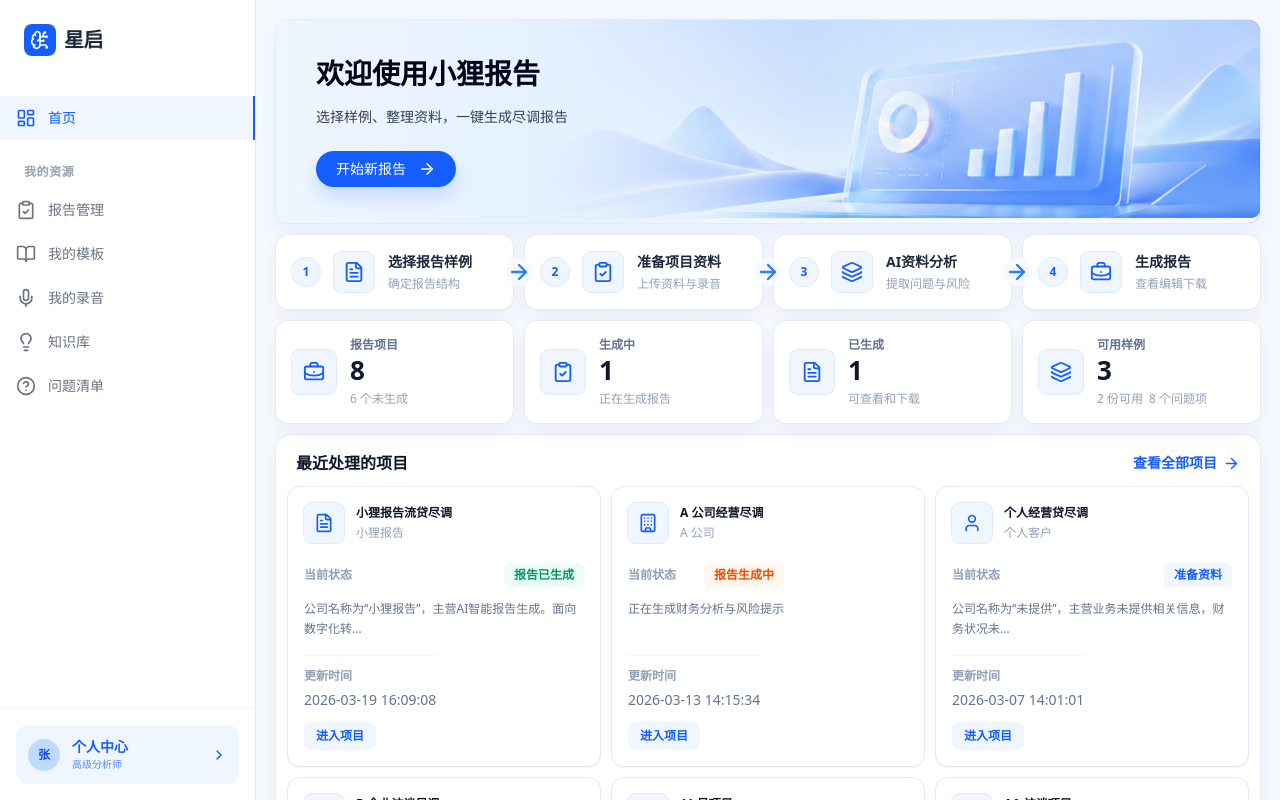
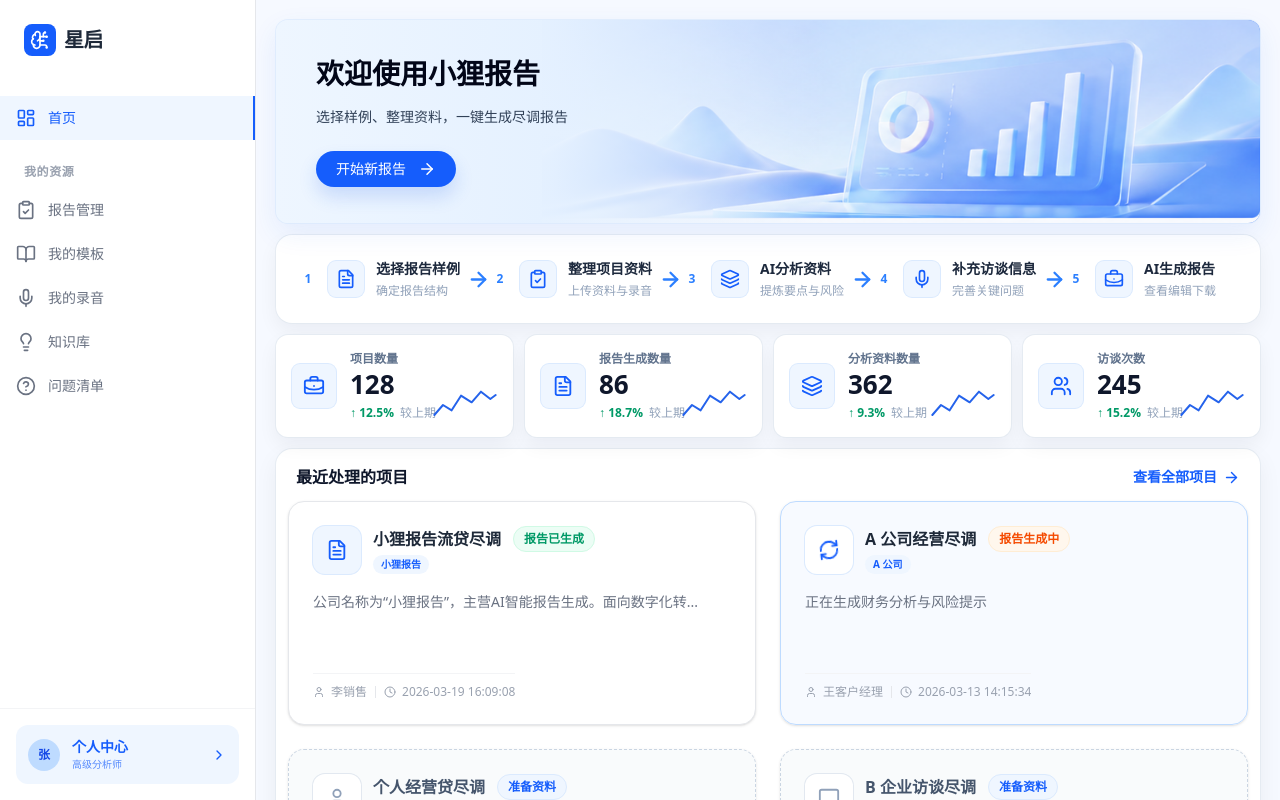
Before and after one commit to liukun011/PCxiaolibaogao, a React (Vite) app: page / in a window 1280 px wide. Built offline with nearby package versions, Linux system fonts and the light colour scheme.

Commit message:
继续优化首页内容布局

```diff
--- a/src/HomeView.tsx
+++ b/src/HomeView.tsx
@@ -2,9 +2,14 @@ import React, { useEffect, useMemo, useState } from "react";
 import {
   ArrowRight,
   BriefcaseBusiness,
+  Clock,
   ClipboardCheck,
   FileText,
   Layers3,
+  Mic,
+  RefreshCw,
+  User,
+  Users,
   type LucideIcon,
 } from "lucide-react";
 import type { QuestionCollection, TemplateItem } from "./shared/templateData";
@@ -28,30 +33,28 @@ type HomeViewProps = {
 
 const statusMeta: Record<
   ReportProjectStatus,
-  { phase: string; action: string; chipClassName: string }
+  { phase: string; chipClassName: string }
 > = {
   pending: {
     phase: "准备资料",
-    action: "进入项目",
-    chipClassName: "bg-blue-50 text-blue-600",
+    chipClassName: "border-blue-100 bg-blue-50 text-blue-600",
   },
   generating: {
     phase: "报告生成中",
-    action: "进入项目",
-    chipClassName: "bg-orange-50 text-orange-600",
+    chipClassName: "border-orange-100 bg-orange-50 text-orange-600",
   },
   generated: {
     phase: "报告已生成",
-    action: "进入项目",
-    chipClassName: "bg-emerald-50 text-emerald-600",
+    chipClassName: "border-emerald-100 bg-emerald-50 text-emerald-600",
   },
 };
 
 const workflowItems = [
   { step: "1", title: "选择报告样例", desc: "确定报告结构", icon: FileText },
-  { step: "2", title: "准备项目资料", desc: "上传资料与录音", icon: ClipboardCheck },
-  { step: "3", title: "AI资料分析", desc: "提取问题与风险", icon: Layers3 },
-  { step: "4", title: "生成报告", desc: "查看编辑下载", icon: BriefcaseBusiness },
+  { step: "2", title: "整理项目资料", desc: "上传资料与录音", icon: ClipboardCheck },
+  { step: "3", title: "AI分析资料", desc: "提炼要点与风险", icon: Layers3 },
+  { step: "4", title: "补充访谈信息", desc: "完善关键问题", icon: Mic },
+  { step: "5", title: "AI生成报告", desc: "查看编辑下载", icon: BriefcaseBusiness },
 ];
 
 export const HomeView: React.FC<HomeViewProps> = ({
@@ -97,36 +100,31 @@ export const HomeView: React.FC<HomeViewProps> = ({
     [generatedReportIds, projects],
   );
 
-  const generatingCount = projectRows.filter((item) => item.status === "generating").length;
-  const generatedCount = projectRows.filter((item) => item.status === "generated").length;
-  const pendingCount = projectRows.filter((item) => item.status === "pending").length;
-  const recentProjects = projectRows.slice(0, 6);
-  const totalQuestionCount = questionCollections.reduce((total, collection) => total + collection.questions.length, 0);
-  const enabledTemplateCount = templates.filter((template) => template.status === "enabled").length;
+  const recentProjects = projectRows.slice(0, 4);
   const statItems = [
     {
-      title: "报告项目",
-      value: String(projects.length),
-      detail: `${pendingCount} 个未生成`,
+      title: "项目数量",
+      value: "128",
+      change: "12.5%",
       icon: BriefcaseBusiness,
     },
     {
-      title: "生成中",
-      value: String(generatingCount),
-      detail: "正在生成报告",
-      icon: ClipboardCheck,
-    },
-    {
-      title: "已生成",
-      value: String(generatedCount),
-      detail: "可查看和下载",
+      title: "报告生成数量",
+      value: "86",
+      change: "18.7%",
       icon: FileText,
     },
     {
-      title: "可用样例",
-      value: String(templates.length),
-      detail: `${enabledTemplateCount} 份可用`,
+      title: "分析资料数量",
+      value: "362",
+      change: "9.3%",
       icon: Layers3,
+    },
+    {
+      title: "访谈次数",
+      value: "245",
+      change: "15.2%",
+      icon: Users,
     },
   ];
 
@@ -168,26 +166,24 @@ export const HomeView: React.FC<HomeViewProps> = ({
           </div>
         </section>
 
-        <section className="grid shrink-0 grid-cols-1 gap-3 sm:grid-cols-2 xl:grid-cols-4">
+        <section className="shrink-0 rounded-2xl bg-white px-4 py-3 shadow-[0_8px_20px_rgba(15,23,42,0.055)] ring-1 ring-slate-200/70">
+          <div className="grid grid-cols-1 gap-2 sm:grid-cols-2 xl:grid-cols-5">
             {workflowItems.map((item, index) => (
               <div key={item.step} className="relative">
                 <WorkflowCard {...item} />
                 {index < workflowItems.length - 1 && (
-                <span className="pointer-events-none absolute -right-5 top-1/2 z-10 hidden h-7 w-7 -translate-y-1/2 items-center justify-center rounded-full bg-[#f6f9ff] text-blue-500 xl:flex">
-                  <ArrowRight size={24} strokeWidth={2.4} />
+                  <span className="pointer-events-none absolute -right-4 top-1/2 z-10 hidden h-7 w-7 -translate-y-1/2 items-center justify-center rounded-full bg-white text-blue-500 xl:flex">
+                    <ArrowRight size={23} strokeWidth={2.4} />
                   </span>
                 )}
               </div>
             ))}
+          </div>
         </section>
 
         <section className="grid shrink-0 grid-cols-1 gap-3 sm:grid-cols-2 xl:grid-cols-4">
-          {statItems.map((item, index) => (
-            <StatCard
-              key={item.title}
-              {...item}
-              subDetail={index === 3 ? `${totalQuestionCount} 个问题项` : undefined}
-            />
+          {statItems.map((item) => (
+            <StatCard key={item.title} {...item} />
           ))}
         </section>
 
@@ -204,7 +200,7 @@ export const HomeView: React.FC<HomeViewProps> = ({
             </button>
           </div>
 
-          <div className="grid auto-rows-max grid-cols-1 items-start gap-3 sm:grid-cols-2 lg:grid-cols-3 2xl:grid-cols-6">
+          <div className="grid auto-rows-max grid-cols-1 items-start gap-6 md:grid-cols-2 2xl:grid-cols-4">
             {recentProjects.map((projectCard) => (
               <ProjectCard
                 key={projectCard.project.id}
@@ -226,12 +222,12 @@ const WorkflowCard: React.FC<{
   desc: string;
   icon: LucideIcon;
 }> = ({ step, title, desc, icon: Icon }) => (
-  <div className="flex min-h-[68px] items-center gap-3.5 rounded-xl bg-white px-4 shadow-[0_8px_20px_rgba(15,23,42,0.055)] ring-1 ring-slate-200/70 xl:min-h-[74px]">
-    <span className="flex h-7 w-7 shrink-0 items-center justify-center rounded-full bg-blue-50 text-xs font-semibold text-blue-600 ring-1 ring-blue-100">
+  <div className="flex min-h-[58px] items-center gap-3 rounded-xl px-2 xl:min-h-[64px]">
+    <span className="flex w-4 shrink-0 items-center justify-center text-xs font-semibold text-blue-500">
       {step}
     </span>
-    <span className="flex h-10 w-10 shrink-0 items-center justify-center rounded-lg bg-blue-50 text-blue-600 ring-1 ring-blue-100">
-      <Icon size={22} strokeWidth={2} />
+    <span className="flex h-9 w-9 shrink-0 items-center justify-center rounded-lg bg-blue-50 text-blue-600 ring-1 ring-blue-100">
+      <Icon size={20} strokeWidth={2} />
     </span>
     <span className="min-w-0">
       <h3 className="whitespace-nowrap text-sm font-semibold tracking-normal text-slate-800">{title}</h3>
@@ -243,25 +239,39 @@ const WorkflowCard: React.FC<{
 const StatCard: React.FC<{
   title: string;
   value: string;
-  detail: string;
-  subDetail?: string;
+  change: string;
   icon: LucideIcon;
-}> = ({ title, value, detail, subDetail, icon: Icon }) => (
+}> = ({ title, value, change, icon: Icon }) => (
   <div className="relative min-h-[88px] overflow-hidden rounded-xl bg-white p-4 shadow-[0_8px_20px_rgba(15,23,42,0.055)] ring-1 ring-slate-200/70 xl:min-h-[96px]">
     <div className="flex items-center gap-3.5">
       <span className="flex h-11 w-11 shrink-0 items-center justify-center rounded-lg bg-blue-50 text-blue-600 ring-1 ring-blue-100">
         <Icon size={22} strokeWidth={2} />
       </span>
-      <div className="min-w-0">
+      <div className="min-w-0 pr-20">
         <p className="whitespace-nowrap text-xs font-semibold text-slate-500">{title}</p>
         <div className="mt-1 text-[26px] font-semibold leading-none tracking-normal text-slate-900">{value}</div>
         <div className="mt-2 flex min-w-0 items-center gap-1.5 whitespace-nowrap text-xs text-slate-400">
-          <span className="truncate">{detail}</span>
-          {subDetail && <span className="truncate">{subDetail}</span>}
+          <span className="font-semibold text-emerald-600">↑ {change}</span>
+          <span>较上期</span>
         </div>
       </div>
     </div>
+    <div className="absolute bottom-4 right-4 hidden h-8 w-16 items-end lg:flex 2xl:w-20">
+      <Sparkline />
     </div>
+  </div>
+);
+
+const Sparkline: React.FC = () => (
+  <svg viewBox="0 0 96 48" className="h-full w-full" fill="none" aria-hidden="true">
+    <path
+      d="M2 39 L15 24 L28 32 L42 10 L58 20 L72 4 L86 15 L94 9"
+      stroke="#2563eb"
+      strokeWidth="3"
+      strokeLinecap="round"
+      strokeLinejoin="round"
+    />
+  </svg>
 );
 
 const ProjectCard: React.FC<{
@@ -271,44 +281,79 @@ const ProjectCard: React.FC<{
 }> = ({ project, status, onClick }) => {
   const meta = statusMeta[status];
   const Icon = project.icon;
+  const isGenerating = status === "generating";
+  const isGenerated = status === "generated";
 
   return (
     <button
       type="button"
       onClick={onClick}
-      className="group flex min-h-[216px] flex-col rounded-xl bg-white p-4 text-left shadow-sm ring-1 ring-slate-200/80 transition hover:-translate-y-0.5 hover:shadow-md hover:ring-blue-200 2xl:min-h-[232px]"
+      className={`group flex h-56 cursor-pointer flex-col rounded-2xl border p-6 text-left transition-all hover:-translate-y-1 ${
+        isGenerating
+          ? "border-blue-200 bg-blue-50/50 shadow-sm hover:border-blue-300 hover:bg-white hover:shadow-lg"
+          : isGenerated
+            ? "border-gray-200 bg-white shadow-sm hover:border-blue-200 hover:shadow-lg"
+            : "border-dashed border-slate-300 bg-slate-50/80 shadow-sm hover:border-slate-400 hover:bg-white hover:shadow-md"
+      }`}
     >
-      <div className="flex items-start justify-between gap-3">
-        <div className="flex min-w-0 items-center gap-3">
-          <span className="flex h-10 w-10 shrink-0 items-center justify-center rounded-lg bg-blue-50 text-blue-600 ring-1 ring-blue-100">
-            <Icon size={20} />
+      <div className="mb-4 flex items-start justify-between gap-3">
+        <div className="flex min-w-0 flex-1 items-center gap-3">
+          <div
+            className={`flex h-12 w-12 shrink-0 items-center justify-center rounded-xl ring-1 ${
+              isGenerating
+                ? "bg-white text-blue-600 ring-blue-100"
+                : isGenerated
+                  ? "bg-blue-50 text-blue-600 ring-blue-100"
+                  : "bg-white text-slate-400 ring-slate-200"
+            }`}
+          >
+            {isGenerating ? <RefreshCw size={22} className="animate-spin" /> : <Icon size={22} />}
+          </div>
+          <div className="min-w-0 flex-1">
+            <h3
+              className={`truncate text-base font-bold ${status === "pending" ? "text-slate-600" : "text-gray-800"}`}
+              title={project.title}
+            >
+              {project.title}
+            </h3>
+            <div className="mt-1 flex min-w-0 flex-wrap items-center gap-1.5">
+              <span
+                className="max-w-full truncate rounded-full bg-blue-50 px-2 py-0.5 text-[10px] font-bold text-blue-600"
+                title={project.companyName}
+              >
+                {project.companyName || "未填写公司名称"}
               </span>
-          <div className="min-w-0">
-            <h3 className="truncate text-xs font-semibold text-slate-900">{project.title}</h3>
-            <p className="mt-1 text-xs font-medium text-slate-400">{project.companyName || "未填写企业"}</p>
             </div>
           </div>
         </div>
+        <span className={`shrink-0 rounded-full border px-2.5 py-1 text-xs font-bold ${meta.chipClassName}`}>
+          {meta.phase}
+        </span>
+      </div>
 
-      <div className="mt-5">
-        <div className="flex items-center justify-between gap-3 text-xs">
-          <span className="font-semibold text-slate-400">当前状态</span>
-          <span className={`rounded-md px-2.5 py-1 font-semibold ${meta.chipClassName}`}>{meta.phase}</span>
-        </div>
-        <p className="mt-3 line-clamp-2 min-h-[40px] text-xs leading-5 text-slate-500">
-          {status === "generating" ? project.reportStage || "报告正在生成" : project.desc || "暂无项目描述"}
+      <div className="min-h-0 flex-1">
+        <p
+          className={`line-clamp-3 text-sm leading-6 ${status === "pending" ? "text-slate-400" : "text-gray-500"}`}
+          title={project.desc}
+        >
+          {isGenerating ? project.reportStage || "报告正在生成" : project.desc || "暂无描述。"}
         </p>
       </div>
 
-      <div className="mt-4 border-t border-slate-100 pt-3">
-        <p className="text-xs font-semibold text-slate-400">更新时间</p>
-        <p className="mt-1.5 text-sm font-medium text-slate-500">{project.createdAt}</p>
+      <div className="mt-2 flex items-center justify-between gap-3 border-t border-gray-100 pt-2.5">
+        <div className="min-w-0 flex-1 text-xs text-gray-400">
+          <div className="flex min-w-0 items-center gap-2">
+            <span className="flex min-w-0 items-center gap-1.5">
+              <User size={12} className="shrink-0" />
+              <span className="truncate">{project.createdBy}</span>
+            </span>
+            <span className="h-3 w-px shrink-0 bg-gray-200" />
+            <span className="flex min-w-0 items-center gap-1.5">
+              <Clock size={12} className="shrink-0" />
+              <span className="truncate">{project.createdAt}</span>
+            </span>
           </div>
-
-      <div className="mt-auto flex justify-center pt-3">
-        <span className="inline-flex min-w-16 items-center justify-center rounded-lg bg-blue-50 px-3 py-1.5 text-xs font-semibold text-blue-600">
-          {meta.action}
-        </span>
+        </div>
       </div>
     </button>
   );
```
Lines whose indentation alone changed are shown as unchanged.
